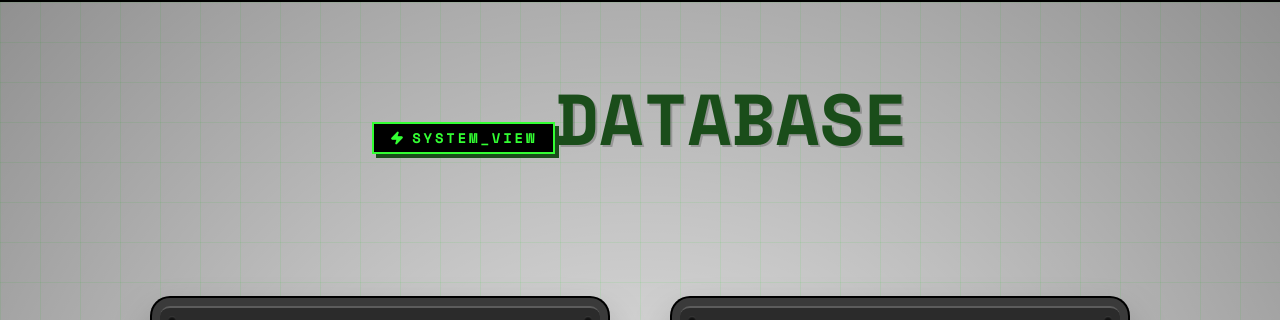
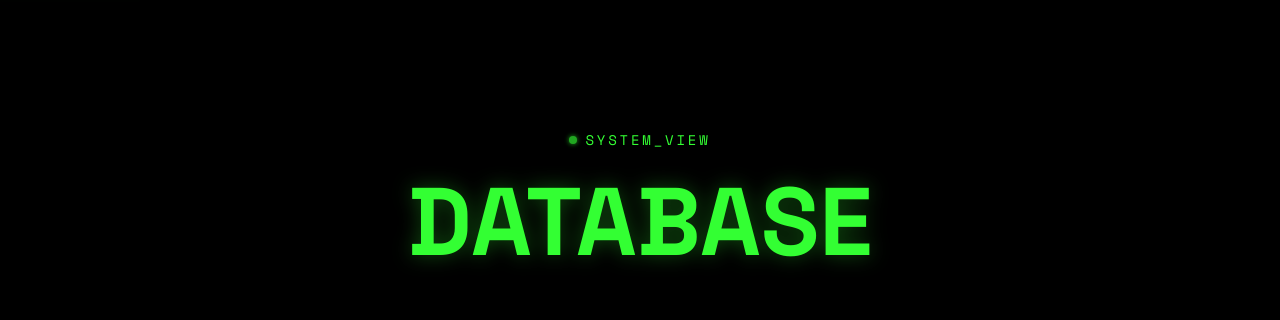
Before and after one commit to Rikuto-des/portfolio, a React (Vite) app: page / in a window 1280 px wide. Shown: the part 1708-2028 px from the top of the page. Built offline with nearby package versions, Linux system fonts and the light colour scheme.

Commit message:
style(projects): unify design system, replace hardcoded colors with css vars

```diff
--- a/src/components/Projects.tsx
+++ b/src/components/Projects.tsx
@@ -23,8 +23,8 @@ const CRTMonitor = ({ project }: { project: any }) => {
           <div className="absolute bottom-2 right-2 w-2 h-2 rounded-full bg-[#111] shadow-[inset_0_1px_2px_rgba(255,255,255,0.2)]"></div>
 
           {/* Power LED & Branding */}
-          <div className="absolute bottom-3 right-12 w-3 h-1 bg-red-900 group-hover:bg-[#33ff33] group-hover:shadow-[0_0_10px_#33ff33] transition-colors duration-300 z-50 rounded-[1px]"></div>
-          <div className="absolute bottom-3 left-12 text-[10px] text-[#33ff33]/40 tracking-[0.2em] font-bold z-50 group-hover:text-[#33ff33] transition-colors">SYSTEM_RDY</div>
+          <div className="absolute bottom-3 right-12 w-3 h-1 bg-red-900 group-hover:bg-primary group-hover:shadow-[0_0_10px_var(--primary)] transition-colors duration-300 z-50 rounded-[1px]"></div>
+          <div className="absolute bottom-3 left-12 text-[10px] text-primary/40 tracking-[0.2em] font-bold z-50 group-hover:text-primary transition-colors">SYSTEM_RDY</div>
 
           {/* 2. CRT Screen Surface */}
           <div className="absolute top-6 left-6 right-6 bottom-10 bg-[#0a140a] dark:bg-black rounded-[20px] overflow-hidden shadow-[inset_0_0_20px_rgba(0,0,0,1)] border-[4px] border-[#333] z-10 box-content transition-all duration-300 group-hover:border-[#33ff33]/50">
@@ -33,7 +33,7 @@ const CRTMonitor = ({ project }: { project: any }) => {
             <div className="relative w-full h-full overflow-hidden">
 
               {/* Green Monochrome Filter base */}
-              <div className="absolute inset-0 bg-[#33ff33] mix-blend-multiply opacity-20 pointer-events-none z-10" />
+              <div className="absolute inset-0 bg-primary mix-blend-multiply opacity-20 pointer-events-none z-10" />
 
               {/* Project Image */}
               <div className="absolute inset-0 bg-cover bg-center transition-all duration-500 group-hover:scale-105 opacity-60 group-hover:opacity-100 grayscale group-hover:grayscale-0 contrast-125 saturate-0 group-hover:saturate-100"
@@ -54,22 +54,22 @@ const CRTMonitor = ({ project }: { project: any }) => {
             </div>
 
             {/* UI Overlay on Screen */}
-            <div className="absolute top-3 left-4 z-50 text-[#33ff33] text-[10px] tracking-widest drop-shadow-[0_0_2px_rgba(51,255,51,0.8)] opacity-70 group-hover:opacity-100">
+            <div className="absolute top-3 left-4 z-50 text-primary text-[10px] tracking-widest drop-shadow-[0_0_2px_var(--primary)] opacity-70 group-hover:opacity-100">
               ID: {project.id.slice(0, 4).toUpperCase()}
             </div>
 
             {/* Pip-Boy Box Style Pop-up Title */}
             <div className="absolute inset-0 flex items-center justify-center z-50 pointer-events-none">
               <div className="relative transform scale-0 group-hover:scale-100 transition-transform duration-300 cubic-bezier(0.175, 0.885, 0.32, 1.275)">
-                <div className="bg-[#000] border-2 border-[#33ff33] px-6 py-3 shadow-[0_0_15px_rgba(51,255,51,0.3)] relative min-w-[200px] text-center">
+                <div className="bg-black border-2 border-primary px-6 py-3 shadow-[0_0_15px_var(--primary)] relative min-w-[200px] text-center">
 
                   {/* Corner Brackets */}
-                  <div className="absolute -top-[2px] -left-[2px] w-4 h-4 border-t-4 border-l-4 border-[#33ff33]" />
-                  <div className="absolute -top-[2px] -right-[2px] w-4 h-4 border-t-4 border-r-4 border-[#33ff33]" />
-                  <div className="absolute -bottom-[2px] -left-[2px] w-4 h-4 border-b-4 border-l-4 border-[#33ff33]" />
-                  <div className="absolute -bottom-[2px] -right-[2px] w-4 h-4 border-b-4 border-r-4 border-[#33ff33]" />
+                  <div className="absolute -top-[2px] -left-[2px] w-4 h-4 border-t-4 border-l-4 border-primary" />
+                  <div className="absolute -top-[2px] -right-[2px] w-4 h-4 border-t-4 border-r-4 border-primary" />
+                  <div className="absolute -bottom-[2px] -left-[2px] w-4 h-4 border-b-4 border-l-4 border-primary" />
+                  <div className="absolute -bottom-[2px] -right-[2px] w-4 h-4 border-b-4 border-r-4 border-primary" />
 
-                  <h3 className="relative font-bold text-xl md:text-2xl tracking-tight text-[#33ff33] uppercase drop-shadow-[0_0_5px_rgba(51,255,51,0.8)]">
+                  <h3 className="relative font-heading font-bold text-xl md:text-2xl tracking-tight text-primary uppercase drop-shadow-[0_0_5px_var(--primary)]">
                     {project.title}
                   </h3>
 
@@ -97,19 +97,13 @@ const Projects = () => {
   const displayedProjects = projects.slice(0, 4);
 
   return (
-    <section id="projects" className="relative min-h-screen flex flex-col items-center justify-center overflow-hidden py-20 bg-[#f0f0f0] dark:bg-black transition-colors duration-500 font-mono">
+    <section id="projects" className="relative min-h-screen flex flex-col items-center justify-center overflow-hidden py-32 bg-background font-mono">
 
-      {/* Fallout CRT Grid Background */}
-      <div className="absolute inset-0 pointer-events-none"
-        style={{
-          backgroundImage: `
-            linear-gradient(rgba(51, 255, 51, 0.1) 1px, transparent 1px),
-            linear-gradient(90deg, rgba(51, 255, 51, 0.1) 1px, transparent 1px)
-          `,
-          backgroundSize: '40px 40px',
-        }}
-      />
-      <div className="absolute inset-0 bg-[radial-gradient(circle_at_center,transparent_0%,rgba(0,0,0,0.4)_100%)] pointer-events-none" />
+      {/* Cyber Grid Background (Consistent with Contact) */}
+      <div className="absolute inset-0 pointer-events-none">
+        <div className="absolute inset-0 bg-grid opacity-20" />
+        <div className="absolute inset-0 bg-[radial-gradient(circle_at_center,transparent_0%,rgba(0,0,0,0.8)_100%)] pointer-events-none" />
+      </div>
 
       {/* Title Section */}
       <motion.div
@@ -119,14 +113,14 @@ const Projects = () => {
         whileInView="visible"
         viewport={{ once: true }}
       >
-        <div className="inline-flex items-center gap-2 mb-6 px-4 py-1 border-2 border-[#33ff33] bg-black text-[#33ff33] text-sm font-bold tracking-[0.2em] shadow-[4px_4px_0px_#1a4d1a] dark:shadow-[4px_4px_0px_rgba(51,255,51,0.4)]">
-          <Zap size={14} className="fill-[#33ff33]" />
-          <span>SYSTEM_VIEW</span>
+        <div className="flex items-center justify-center gap-2 mb-6">
+          <div className="w-2 h-2 bg-primary rounded-full animate-pulse shadow-[0_0_5px_var(--primary)]" />
+          <span className="font-mono text-sm text-primary tracking-[0.2em] uppercase">System_View</span>
         </div>
 
         <motion.h2
           variants={glitchIn}
-          className="font-black text-5xl md:text-7xl mb-4 relative inline-block text-[#1a4d1a] dark:text-[#33ff33] drop-shadow-[2px_2px_0px_rgba(0,0,0,0.2)] dark:drop-shadow-[0_0_10px_rgba(51,255,51,0.5)]"
+          className="font-heading font-black text-6xl md:text-8xl mb-6 relative inline-block text-primary drop-shadow-[0_0_10px_rgba(51,255,51,0.3)]"
         >
           DATABASE
         </motion.h2>
@@ -147,7 +141,7 @@ const Projects = () => {
       {/* Footer */}
       <div className="relative z-20 mt-12">
         <Link to="/archive">
-          <Button size="lg" variant="outline" className="group border-[#33ff33] text-[#33ff33] hover:bg-[#33ff33] hover:text-black rounded-none px-8 font-mono tracking-wider font-bold">
+          <Button size="lg" variant="outline" className="group border-primary text-primary hover:bg-primary hover:text-black rounded-none px-8 font-mono tracking-wider font-bold h-14 border hover:shadow-[0_0_20px_var(--primary)] transition-all">
             <Folder className="mr-2 h-4 w-4" />
             VIEW_ARCHIVES
           </Button>
```
